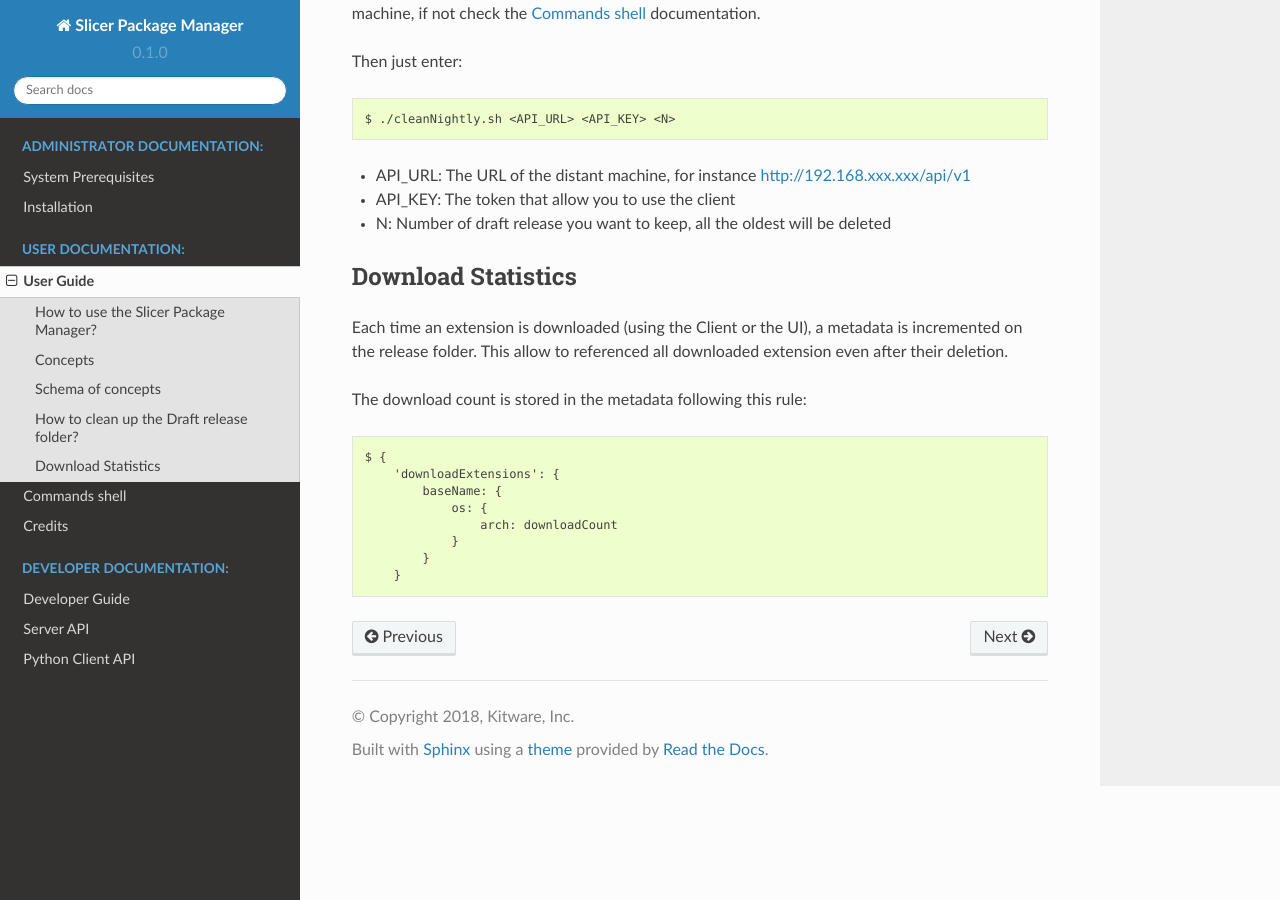
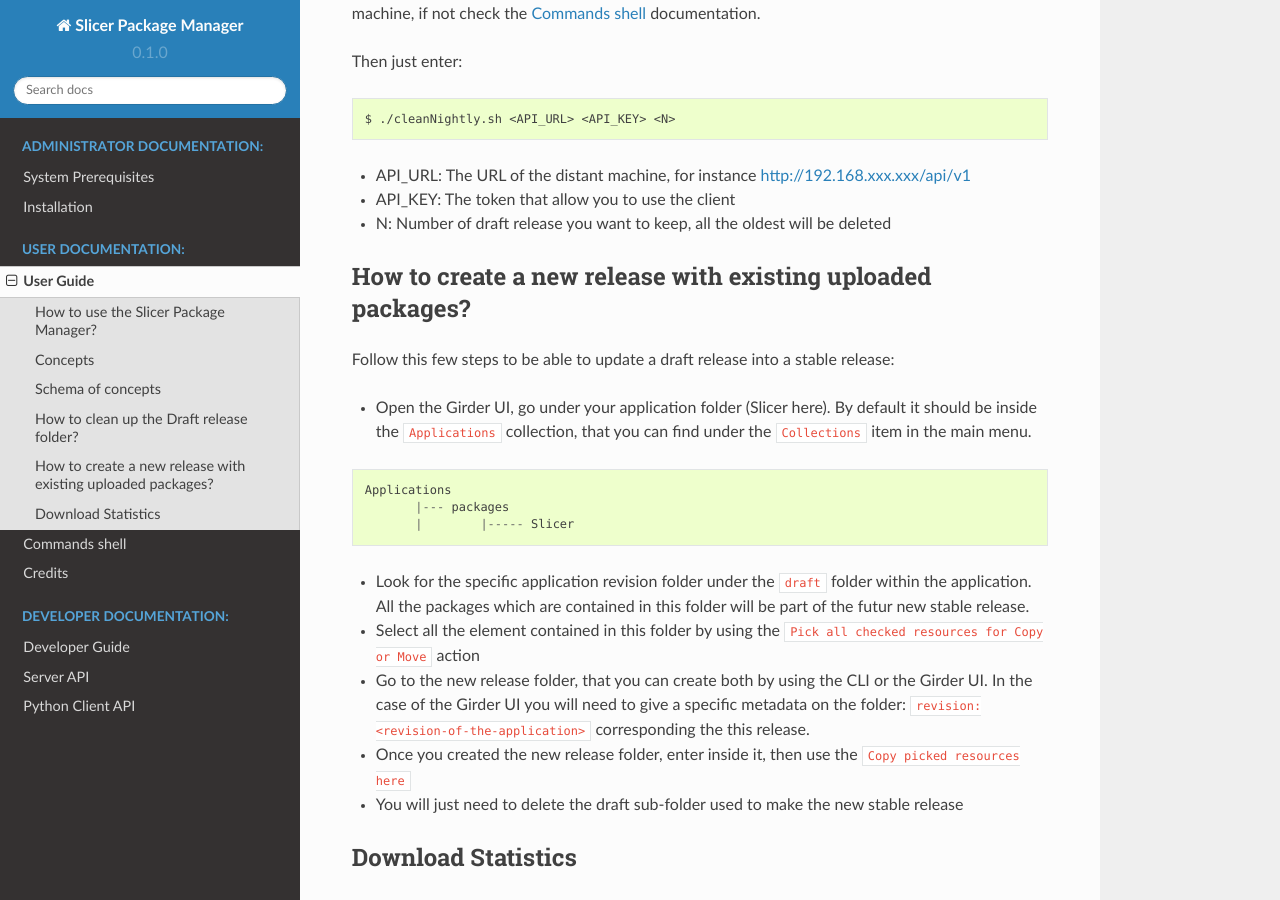
Before and after one commit to girder/slicer_package_manager, a Sphinx documentation site: the page built from docs/user_guide.rst, in a window 1280 px wide and 900 px high, scrolled down 3563 px. Built offline with Sphinx 7.4.7 and the Read the Docs theme 2.0.0, drawn with Linux system fonts in a browser that asks for light colours.

Commit message:
Docs: Add steps to make a stable release from a draft release

```diff
--- a/docs/user_guide.rst
+++ b/docs/user_guide.rst
@@ -189,6 +189,33 @@ Then just enter::
 
 * N: Number of draft release you want to keep, all the oldest will be deleted
 
+How to create a new release with existing uploaded packages?
+------------------------------------------------------------
+
+Follow this few steps to be able to update a draft release into a stable release:
+
+*   Open the Girder UI, go under your application folder (Slicer here). By default it should be inside the
+    ``Applications`` collection, that you can find under the ``Collections`` item in the main menu.
+
+::
+
+    Applications
+           |--- packages
+           |        |----- Slicer
+
+*   Look for the specific application revision folder under the ``draft`` folder within the application. All the packages
+    which are contained in this folder will be part of the futur new stable release.
+
+*   Select all the element contained in this folder by using the ``Pick all checked resources for Copy or Move`` action
+
+*   Go to the new release folder, that you can create both by using the CLI or the Girder UI. In the case of the Girder UI
+    you will need to give a specific metadata on the folder: ``revision: <revision-of-the-application>`` corresponding the
+    this release.
+
+*   Once you created the new release folder, enter inside it, then use the ``Copy picked resources here``
+
+*   You will just need to delete the draft sub-folder used to make the new stable release
+
 Download Statistics
 -------------------
 
```
